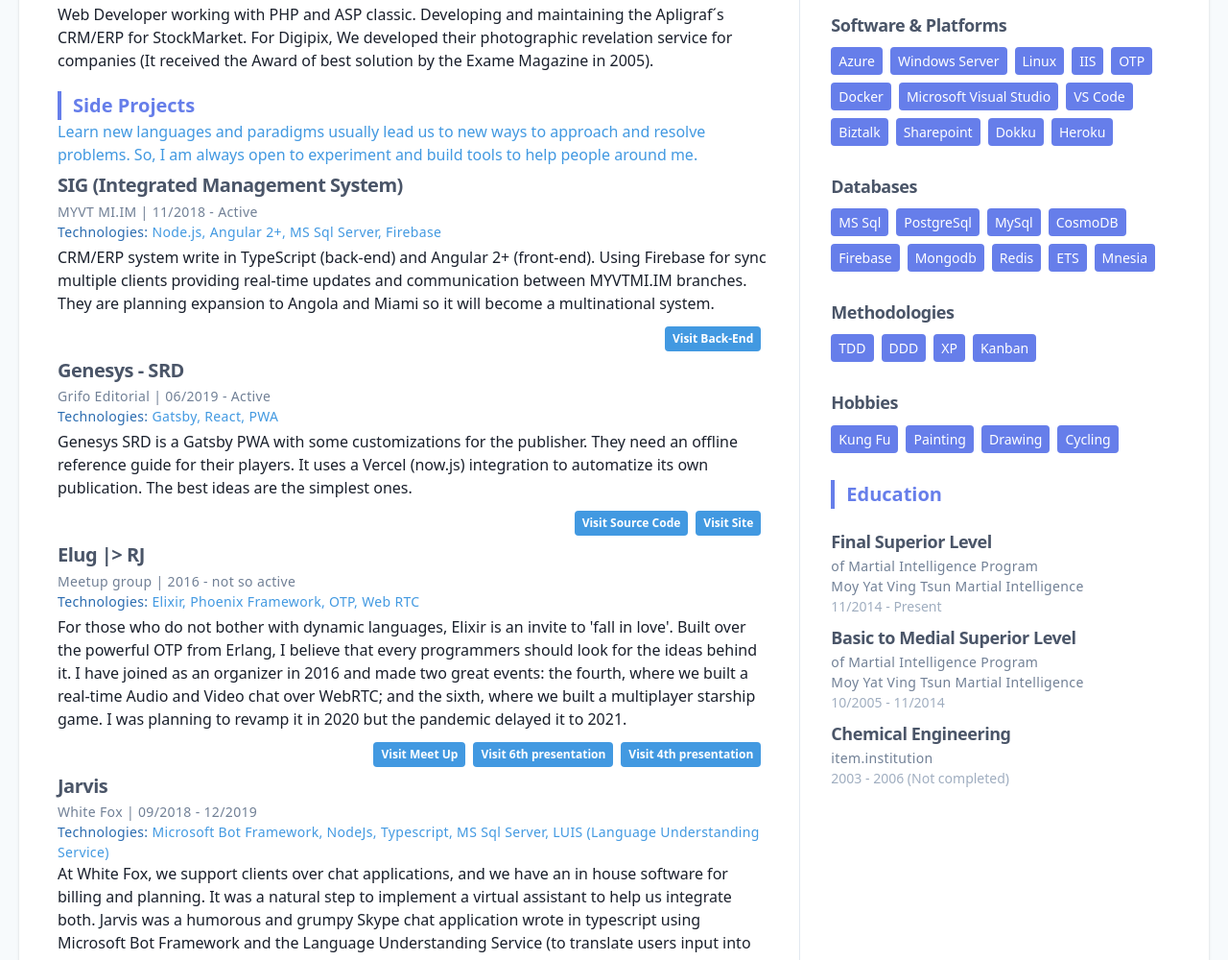
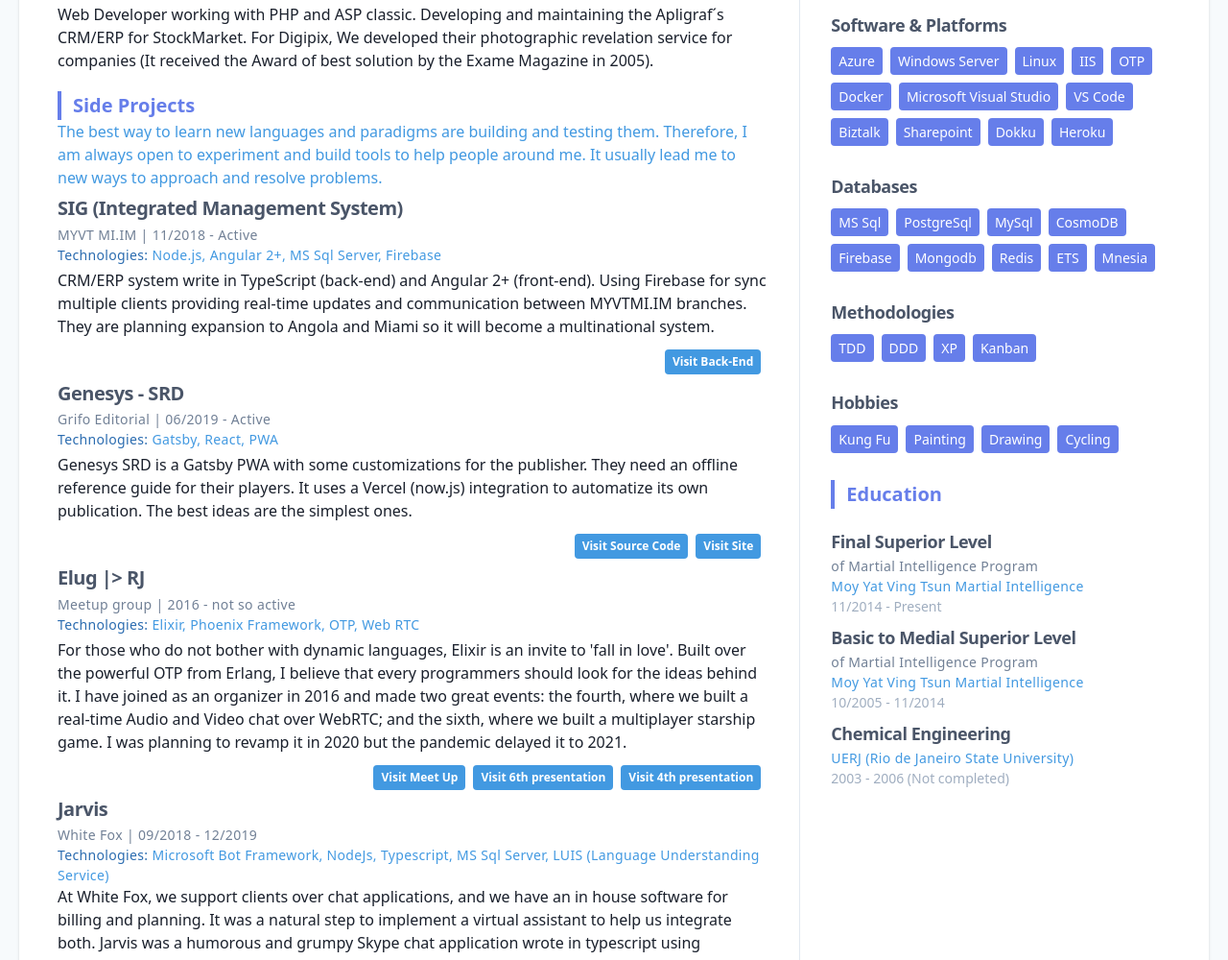
Before and after one commit to thluiz/resume-thluiz, a Gatsby site: page / in a window 1280 px wide. Shown: the part 1460-2460 px from the top of the page at 96% size. Built offline with nearby package versions, Linux system fonts and the light colour scheme; Gatsby itself is replaced by a stand-in of ours.

Commit message:
Fixing institution link and change side projects section description

```diff
--- a/data/profile.json
+++ b/data/profile.json
@@ -278,6 +278,7 @@
     },
     {
       "institution": "UERJ (Rio de Janeiro State University) ",
+      "institution_url": "https://en.wikipedia.org/wiki/Rio_de_Janeiro_State_University",
       "degree": "Chemical Engineering",
       "start": "2003",
       "end": "2006 (Not completed)"
@@ -338,7 +339,7 @@
   "role": "Full Stack Developer and Tech Leader",
   "projects": {
     "title": "Side Projects",
-    "subtitle": "Learn new languages and paradigms usually lead us to new ways to approach and resolve problems. So, I am always open to experiment and build tools to help people around me.",
+    "subtitle": "The best way to learn new languages and paradigms are building and testing them. Therefore, I am always open to experiment and build tools to help people around me. It usually lead me to new ways to approach and resolve problems.",
     "projects": [
       {
         "name": "SIG (Integrated Management System)",
--- a/src/components/education.js
+++ b/src/components/education.js
@@ -8,7 +8,7 @@ const Education = ({ data }) => (
         <div className="my-2" key={item.degree}>
           <h2 className="item-header text-lg">{item.degree}</h2>
           { item.subtitle_degree && <h3 className="item-sub">{ item.subtitle_degree }</h3> }
-          <h3 className="item-sub">
+          <h3 className="item-sub text-secondary-500">
             { (item.institution_url  )
               ? <a
                 className="mr-2"
@@ -19,7 +19,7 @@ const Education = ({ data }) => (
                 { item.institution }
               </a>
             :
-            <span>item.institution</span>
+            <span> { item.institution } </span>
           }
           </h3>
           <p className="text-sm text-neutral-500 font-light">
```
